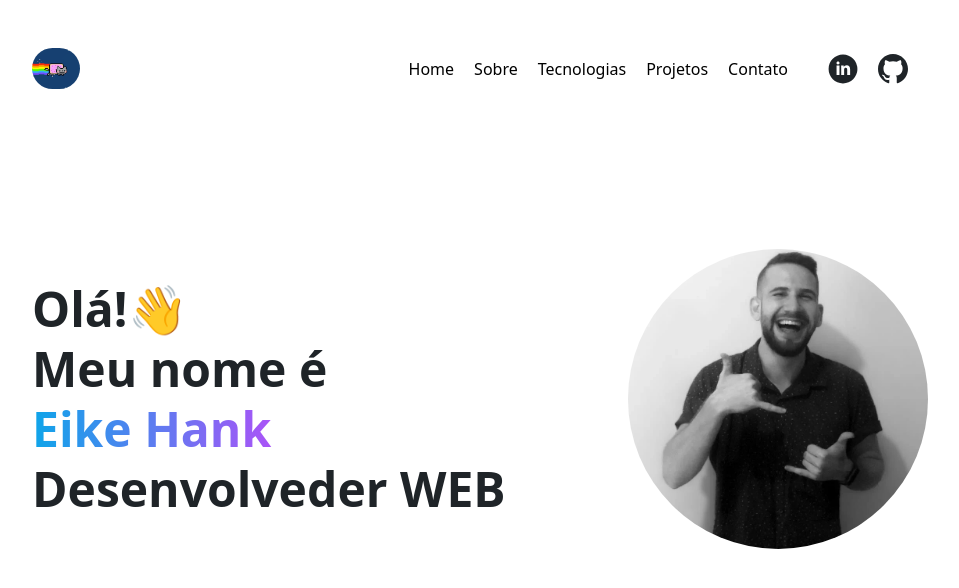
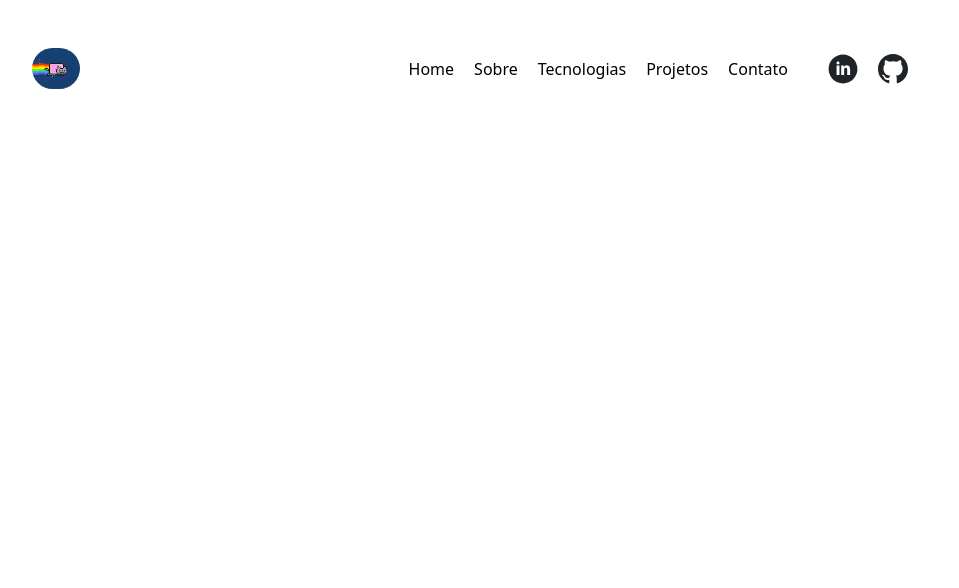
Before and after one commit to eikecaina/portfolio-front, a React (Create React App) app: page / in a window 1280 px wide. Shown: the top 588 px of the page, without its empty margins (160-1119 px from the left). Built offline with nearby package versions, Linux system fonts and the light colour scheme.

Commit message:
ajuste link

```diff
--- a/src/App.js
+++ b/src/App.js
@@ -11,7 +11,7 @@ function App() {
     <Router>
       <Header />
       <Routes>
-        <Route path="/" element={<Home />} />
+        <Route path="https://eikecaina.github.io/portfolio-front/" element={<Home />} />
         <Route path="/about" element={<About />} />
         <Route path="/contact" element={<Contact />} />
         <Route path="/projects" element={<Projects />} />
```
